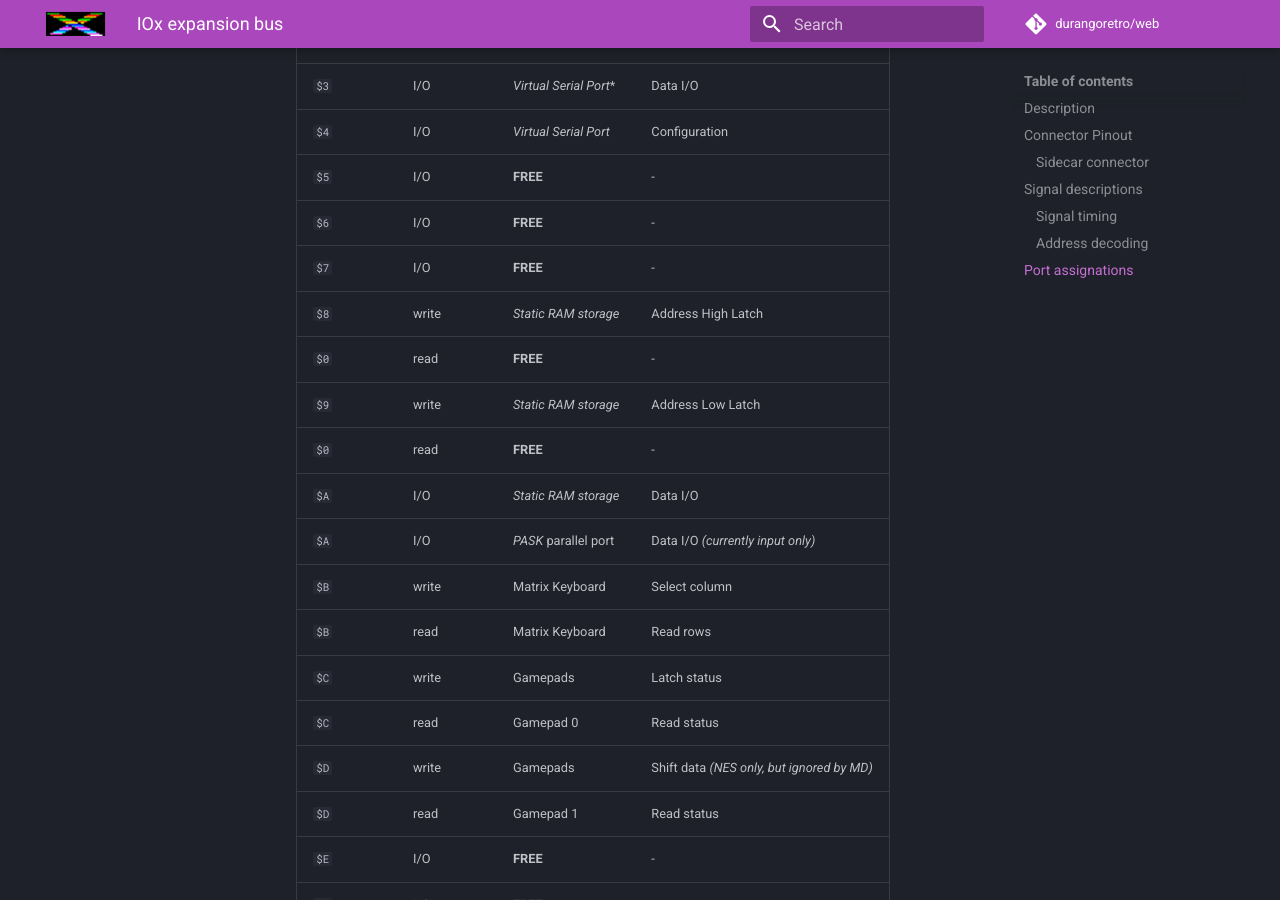
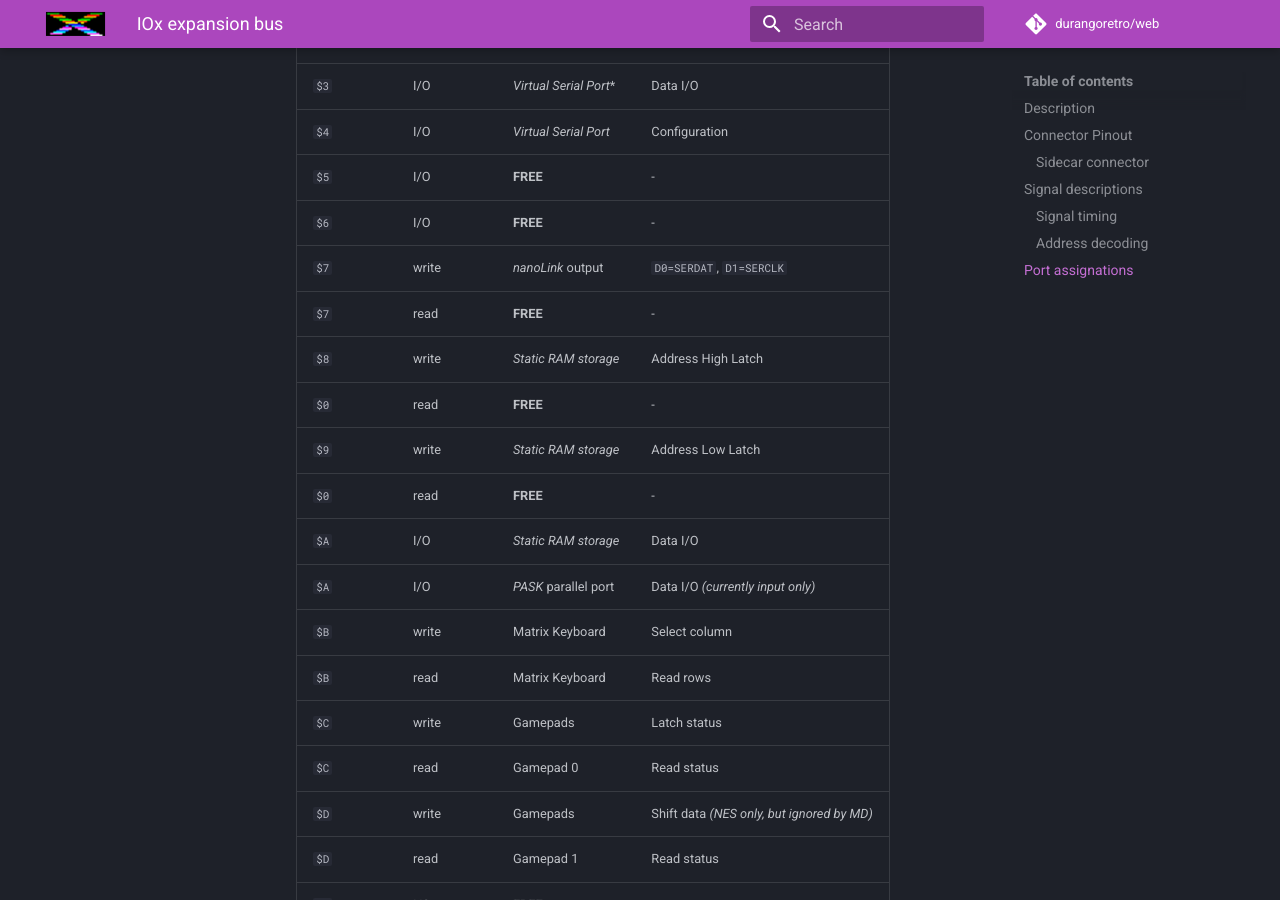
Before and after one commit to durangoretro/web, an MkDocs documentation site: the page built from docs/hardware/exp_bus.md, in a window 1280 px wide and 900 px high, scrolled down 3175 px. Built offline with MkDocs 1.6.1 and Material for MkDocs 9.7.7, drawn with Linux system fonts in a browser that asks for light colours; comment, search, counter and statistics services are not loaded.

Commit message:
add nanoLink address

```diff
--- a/docs/hardware/exp_bus.md
+++ b/docs/hardware/exp_bus.md
@@ -84,7 +84,8 @@ Here follows a list of _currently produced or projected **peripheral addresses**
 |`$4`   |I/O       |_Virtual Serial Port_|Configuration|
 |`$5`   |I/O       |**FREE**  |-|
 |`$6`   |I/O       |**FREE**  |-|
-|`$7`   |I/O       |**FREE**  |-|
+|`$7`   |write     |_nanoLink_ output|`D0=SERDAT`, `D1=SERCLK`|
+|`$7`   |read      |**FREE**  |-|
 |`$8`   |write     |_Static RAM storage_|Address High Latch|
 |`$0`   |read      |**FREE**  |-|
 |`$9`   |write     |_Static RAM storage_|Address Low Latch|
```
